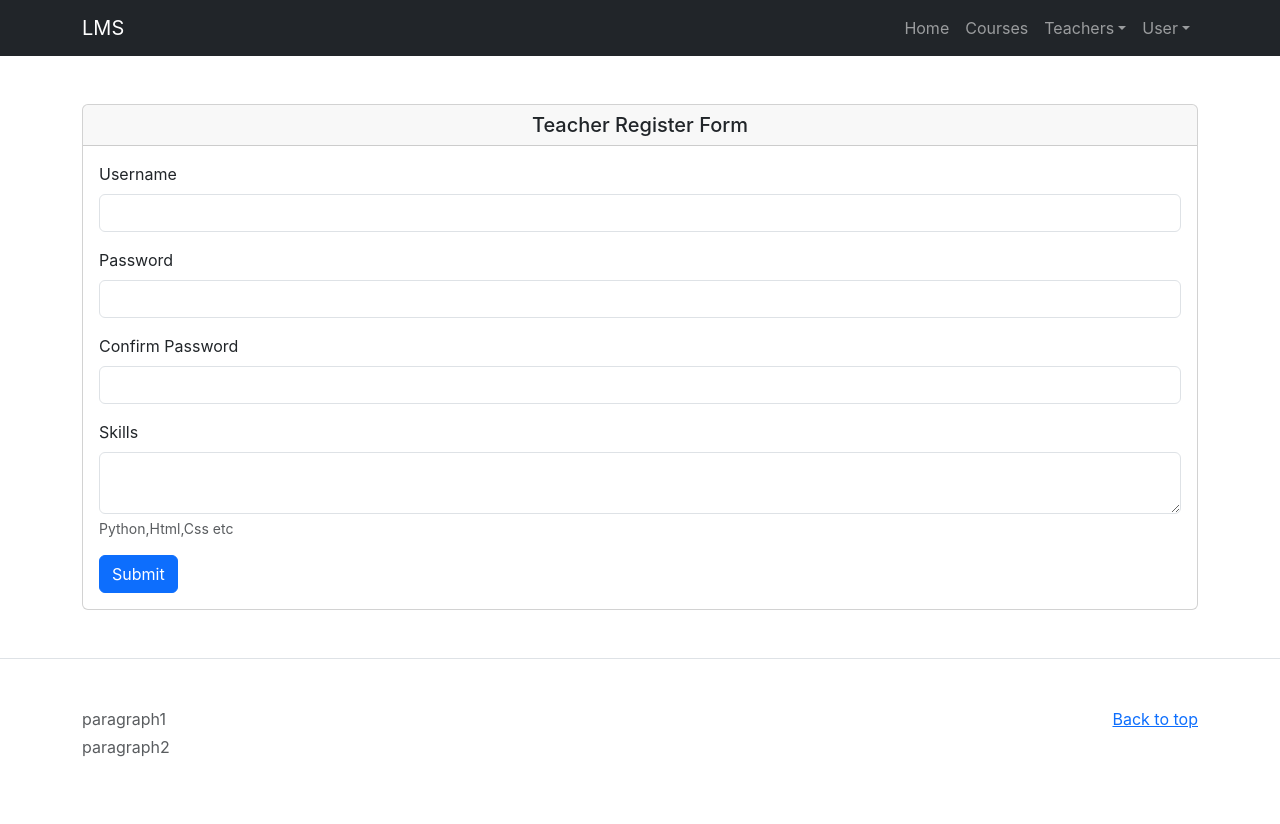
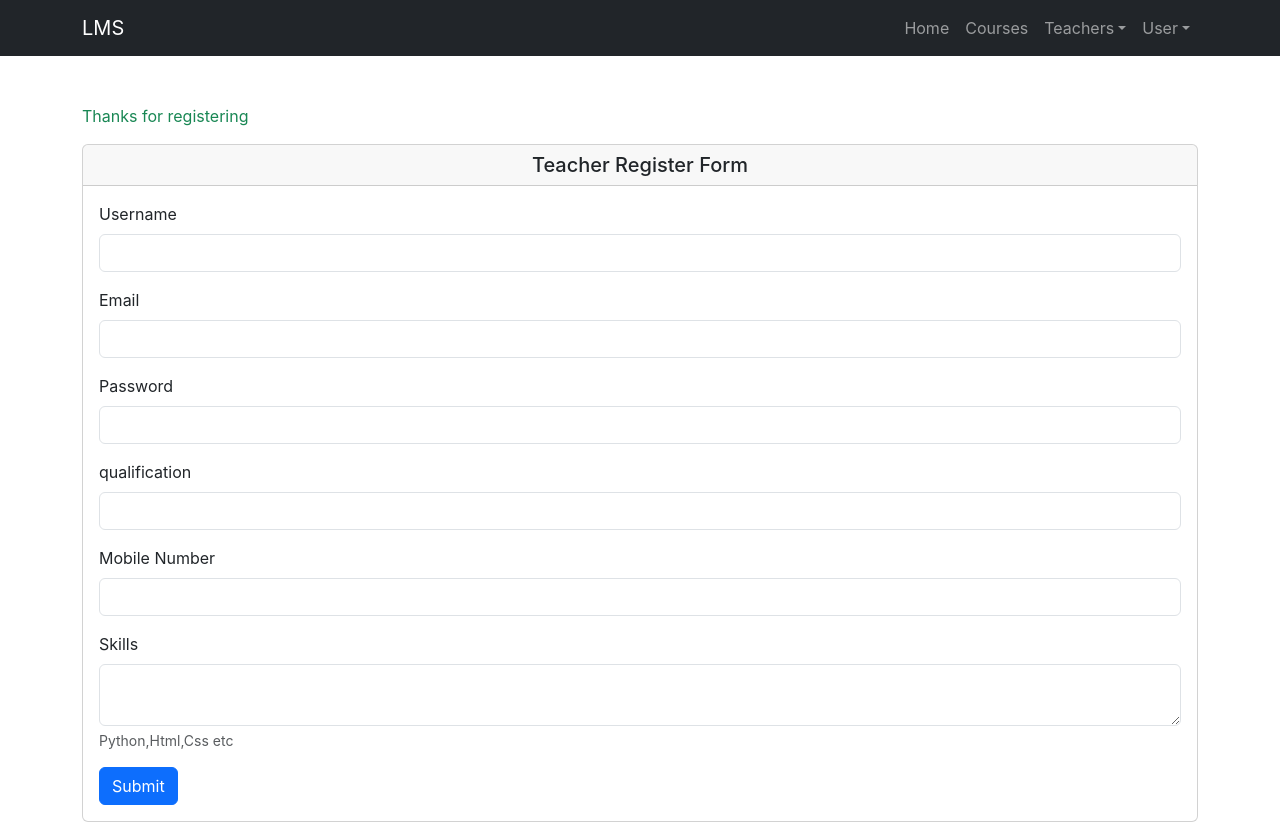
Before and after one commit to aswin54/LMS-Frontend, a React (Create React App) app: page /teacher-register in a window 1280 px wide. Shown: the top 824 px of the page. Built offline with nearby package versions, Linux system fonts and the light colour scheme.

Commit message:
teacher detail integrated with backend

```diff
--- a/package.json
+++ b/package.json
@@ -6,6 +6,7 @@
     "@testing-library/jest-dom": "^5.16.5",
     "@testing-library/react": "^13.4.0",
     "@testing-library/user-event": "^13.5.0",
+    "axios": "^1.3.4",
     "react": "^18.2.0",
     "react-dom": "^18.2.0",
     "react-router-dom": "^6.9.0",
--- a/src/Home.js
+++ b/src/Home.js
@@ -1,8 +1,12 @@
-import React from 'react'
+import React, { useEffect } from 'react'
 import { Link } from 'react-router-dom'
 
 
 function Home() {
+    useEffect(() => {
+      document.title = 'LMS|Home'
+    }, [])
+
   return (
   <div className='container mt-4'>
     {/* Latest Courses */}
--- a/src/Popularteachers.js
+++ b/src/Popularteachers.js
@@ -1,7 +1,15 @@
-import React from 'react'
+import React, { useEffect, useState } from 'react'
 import { Link } from 'react-router-dom'
+import axios from 'axios'
 
+const baseUrl = 'http://127.0.0.1:8000/'
 function Popularteachers() {
+    const [Teacher, setTeacher] = useState(null)
+    useEffect(() => {
+      axios.get(baseUrl+'teachers/').then((response)=>{setTeacher(response.data)})
+    }, [])
+    console.log(Teacher)
+
     return (
         <div className='container mt-4'>
             {/* Latest Courses */}
@@ -20,11 +28,11 @@ function Popularteachers() {
             {/* Pagination Start */}
             <nav aria-label="Page navigation example" style={{ marginTop: '25px' }}>
                 <ul className="pagination justify-content-center">
-                    <li className="page-item"><Link class="page-link" to="#">Previous</Link></li>
-                    <li className="page-item"><Link class="page-link" to="#">1</Link></li>
-                    <li className="page-item"><Link class="page-link" to="#">2</Link></li>
-                    <li className="page-item"><Link class="page-link" to="#">3</Link></li>
-                    <li className="page-item"><Link class="page-link" to="#">Next</Link></li>
+                    <li className="page-item"><Link className="page-link" to="#">Previous</Link></li>
+                    <li className="page-item"><Link className="page-link" to="#">1</Link></li>
+                    <li className="page-item"><Link className="page-link" to="#">2</Link></li>
+                    <li className="page-item"><Link className="page-link" to="#">3</Link></li>
+                    <li className="page-item"><Link className="page-link" to="#">Next</Link></li>
                 </ul>
             </nav>
             {/* End of pagination */}
--- a/src/Teacher/Registerteacher.js
+++ b/src/Teacher/Registerteacher.js
@@ -1,31 +1,80 @@
-import React from 'react'
+import axios from 'axios'
+import React, { useEffect, useState } from 'react'
+const baseUrl = 'http://127.0.0.1:8000/teachers/'
 
 function Registerteacher() {
+    const [teacherData, setteacherData] = useState({
+        'full_name':'',
+        'email':'',
+        'password':'',
+        'mobile_no':'',
+        'qualification':'',
+        'skills':'',
+        'status':'success'
+    })
+    const handleChange = (event)=>{
+        setteacherData({
+            ...teacherData,
+            [event.target.name]:event.target.value
+        })
+    }
+
+    const submitForm = ()=>{
+        const teacherFormData = new FormData();
+        teacherFormData.append('full_name',teacherData.full_name)
+        teacherFormData.append('email',teacherData.email)
+        teacherFormData.append('password',teacherData.password)
+        teacherFormData.append('mobile_no',teacherData.mobile_no)
+        teacherFormData.append('qualification',teacherData.qualification)
+        teacherFormData.append('skills',teacherData.skills)
+
+        try{
+            axios.post(baseUrl,teacherData).then((response)=>{console.log(response.data)})
+        }
+        catch(error){
+            console.log(error)
+            setteacherData({'status':'error'})
+        }
+    }
+
+    useEffect(() => {
+        document.title = 'Teacher Register'
+      }, [])
   return (
     <div className='container mt-5'>
+        {teacherData.status=='success' && <p className='text-success'>Thanks for registering</p>}
+        {teacherData.status=='error' && <p className='text-danger'>something went wrong</p>}
         <div className='card'>
             <h5 className='card-header text-center'>Teacher Register Form</h5>
             <div className='card-body'>
-        <form>
+        {/* <form> */}
             <div className="mb-3">
-                <label for="exampleInputEmail1" class="form-label">Username</label>
-                <input type="text" className="form-control" id="exampleInputEmail1" aria-describedby="emailHelp"/>
+                <label for="exampleInputName" className="form-label">Username</label>
+                <input type="text" onChange={handleChange} name="full_name" className="form-control" id="exampleInputName"/>
+            </div>
+            <div className="mb-3">
+                <label for="exampleInputEmail1" className="form-label">Email</label>
+                <input type="email" onChange={handleChange} name="email" className="form-control" id="exampleInputEmail1"/>
             </div>
             <div className="mb-3">
                 <label for="exampleInputPassword1" className="form-label">Password</label>
-                <input type="password" className="form-control" id="exampleInputPassword1"/>
+                <input type="password" onChange={handleChange} name="password" className="form-control" id="exampleInputPassword1"/>
             </div>
             <div className="mb-3">
-                <label for="exampleInputPassword2" className="form-label">Confirm Password</label>
-                <input type="password" className="form-control" id="exampleInputPassword2"/>
+                <label for="exampleInputqualification" className="form-label">qualification</label>
+                <input type="text" onChange={handleChange} name='qualification' className="form-control" id="exampleInputqualification"/>
             </div>
             <div className="mb-3">
-                <label for="exampleInputEmail1" className="form-label">Skills</label>
-                <textarea className='form-control'></textarea>
+                <label for="exampleInputmobile" className="form-label">Mobile Number</label>
+                <input type="number" onChange={handleChange} name='mobile_no' className="form-control" id="exampleInputmobile"/>
+            </div>
+            <div className="mb-3">
+                <label for="exampleInputskill" className="form-label">Skills</label>
+                <textarea className='form-control' name='skills' onChange={handleChange}></textarea>
                 <div id="emailhelp" className='form-text'>Python,Html,Css etc</div>
             </div>
-            <button type="submit" className="btn btn-primary">Submit</button>
-        </form>
+            <button type="submit" onClick={submitForm} className="btn btn-primary">Submit</button>
+        {/* </form> */}
         </div>
         </div>
     </div>
```
Also changed, not shown: 1 other file (tests, documents, lock files or other folders).
